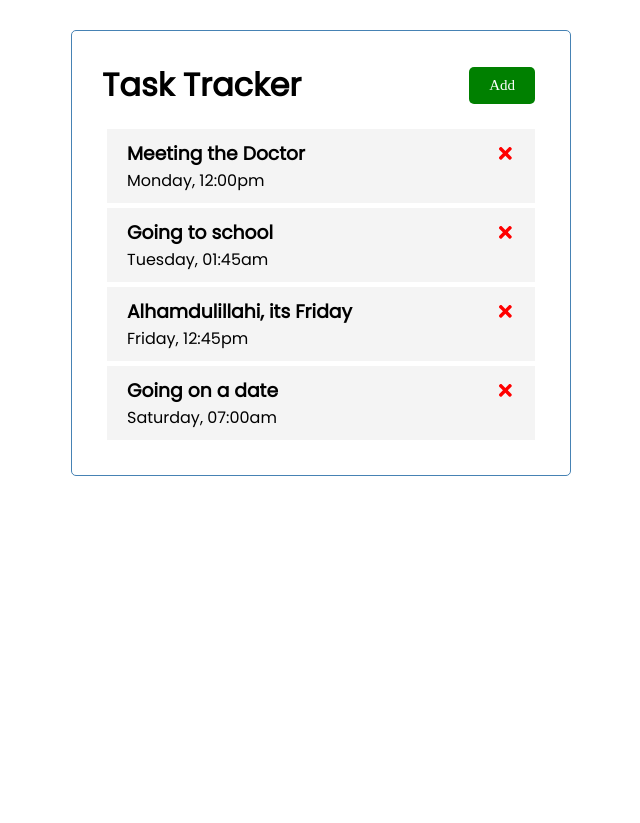
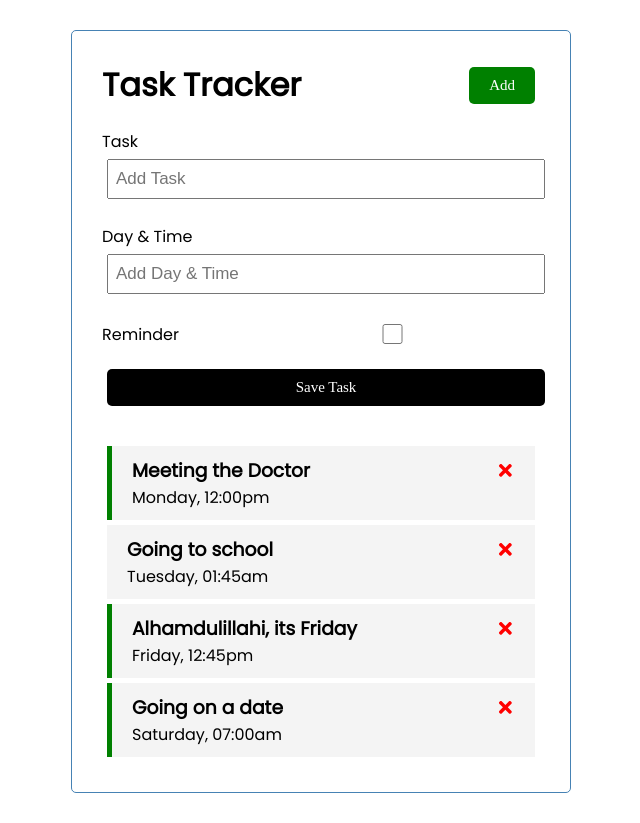
Before and after one commit to Allahnana/Task-Tracker-React.js, a React (Create React App) app: page / in a window 1280 px wide. Shown: the whole page, without its empty margins (319-959 px from the left). Before the commit the page ends 800 px from the top, so only its background shows below. Built offline with nearby package versions, Linux system fonts and the light colour scheme.

Commit message:
Done with adding task to the UI

```diff
--- a/src/App.js
+++ b/src/App.js
@@ -1,6 +1,7 @@
 
 import Header from "./components/Header";
 import Task from "./components/Tasks";
+import AddTask from "./components/AddTask";
 import { useState } from "react"
 
 function App() {
@@ -33,16 +34,35 @@
       },
 ])
 
+
+//Add Task
+const addTask = (task) => {
+  const id = Math.floor(Math.random() * 10000 ) + 1
+
+  const newTask = {id, ...task}
+
+  setTasks([...tasks, newTask])
+
+
+}
+
 //Delete Task
 const deleteTask = (id) =>{
   setTasks(tasks.filter((task) => task.id !==id
+
   ))
+}
 
-}
+//Toggle Reminder
+const toggleReminder = (id) =>{
+  setTasks(tasks.map((task) => task.id === id ? { ...task, reminder: !task.reminder  } : task))
+ }
+
   return (
     <div className="container">
       <Header/>
-      {tasks.length > 0 ? <Task tasks= {tasks} onDelete={deleteTask}/> : "No Task To Show"}
+      <AddTask onAdd = {addTask}/>
+      {tasks.length > 0 ? <Task tasks= {tasks} onDelete={deleteTask} onToggle={toggleReminder}/> : "No Task To Show"}
     </div>
   );
 }
--- /dev/null
+++ b/src/components/AddTask.js
@@ -0,0 +1,56 @@
+import React from 'react'
+import { useState } from 'react'
+
+const AddTask = ( {onAdd}) => {
+
+    const [text, setText] = useState('')
+    const [day, setDay] = useState('')
+    const [reminder, setReminder] = useState(false)
+
+
+    const onSubmit = (e) => {
+        e.preventDefault()
+
+        if(!text) {
+            alert('Please add a task')
+            return
+        }
+
+        onAdd ({text, day, reminder})
+
+        setText('')
+        setDay('')
+        setReminder(false)
+    }
+
+  return (
+    <form className='add-form' onSubmit={onSubmit}>
+        <div className='form-control'>
+            <label>Task</label>
+            <input type='text' placeholder='Add Task'
+            value={text}
+            onChange={(e) => setText (e.target.value)}/>
+        </div>
+
+        <div className='form-control'>
+            <label>Day & Time</label>
+            <input type='text' placeholder='Add Day & Time'
+            value={day}
+            onChange={(e) => setDay (e.target.value)}/>
+        </div>
+
+        <div className='form-control form-control-check'>
+            <label>Reminder</label>
+            <input type='checkbox'
+            checked = {reminder}
+            value={text}
+            onChange={(e) => setReminder (e.currentTarget.checked)}/>
+        </div>
+
+        <input className='btn btn-block' type='submit' value='Save Task' />
+
+    </form>
+  )
+}
+
+export default AddTask
--- a/src/components/Task.js
+++ b/src/components/Task.js
@@ -1,8 +1,8 @@
 import {FaTimes} from "react-icons/fa"
 
-const Task = ({task, onDelete}) => {
+const Task = ({task, onDelete, onToggle}) => {
   return (
-    <div className="task">
+    <div className={`task  ${task.reminder ? 'reminder' : ''}`} onDoubleClick={() => onToggle(task.id)}>
         <h3>{task.text} <FaTimes color="red" onClick={ () => onDelete(task.id)}/></h3>
         <p>{task.day}</p>
     </div>
--- a/src/components/Tasks.js
+++ b/src/components/Tasks.js
@@ -1,11 +1,11 @@
 import Task from "./Task"
 
-const Tasks = ({tasks, onDelete}) => {
+const Tasks = ({tasks, onDelete, onToggle}) => {
 
   return (
     <>
     {tasks.map((task) => (
-    <Task key={task.id} task={task} onDelete={onDelete}/>
+    <Task key={task.id} task={task} onDelete={onDelete} onToggle={onToggle}/>
     ))}
     </>
   )
--- a/src/index.css
+++ b/src/index.css
@@ -64,7 +64,7 @@
   cursor: pointer;
 }
 
-task.reminder {
+.reminder {
   border-left: 5px solid green;
 }
 
```
